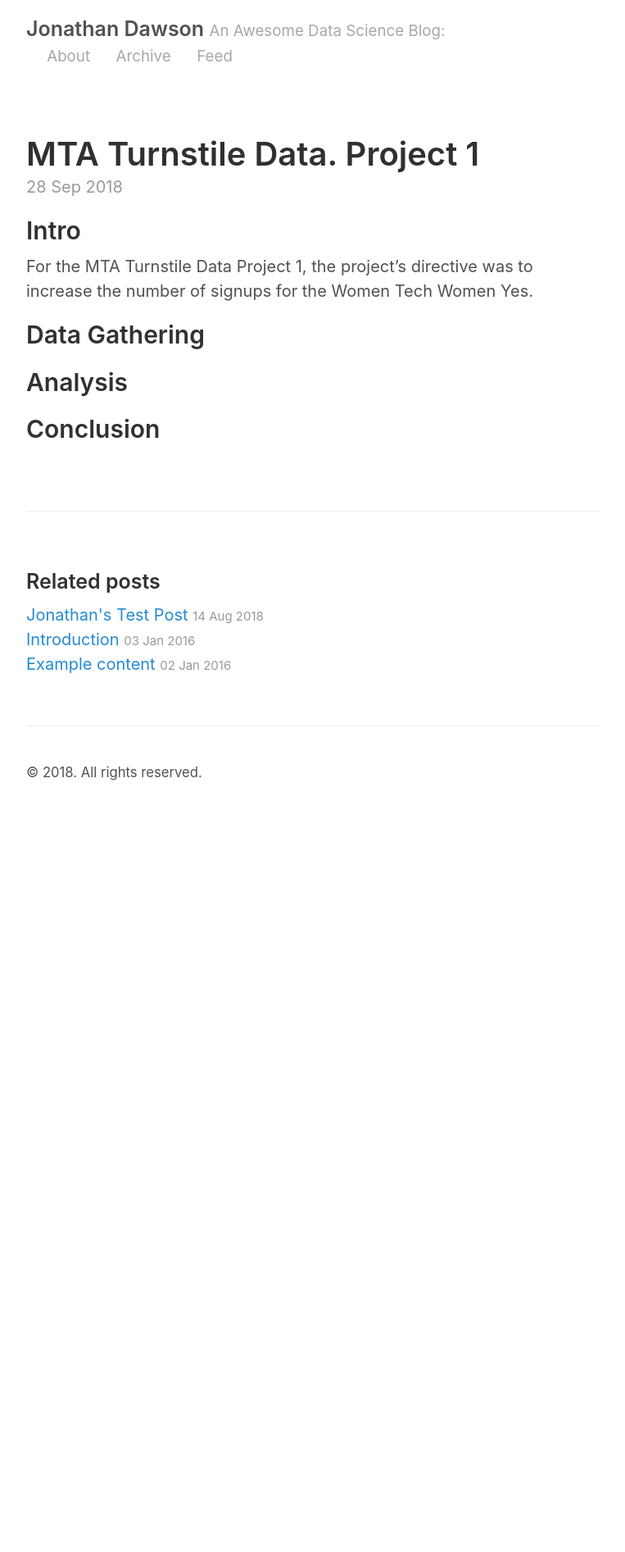
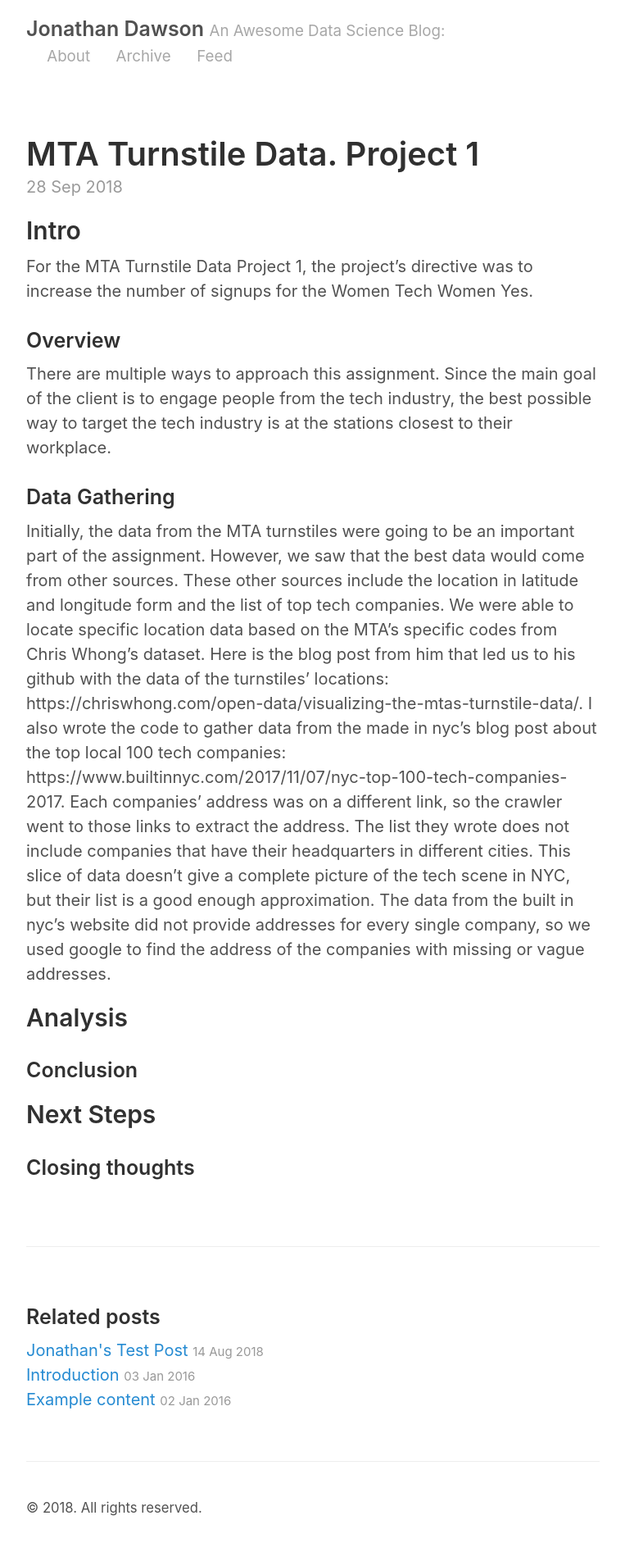
Before and after one commit to jedawson/jedawson.github.io, a Jekyll site: the page built from _posts/2018-09-28-mta-turnstiles.md, in a window 1280 px wide. Shown: the whole page at 82% size, without its empty margins (258-1021 px from the left). Built offline with Jekyll 4.4.1, drawn with Linux system fonts in a browser that asks for light colours; before the commit the page ends 996 px from its top, so only the background shows below that.

Commit message:
update first two paragraphs

```diff
--- a/_posts/2018-09-28-mta-turnstiles.md
+++ b/_posts/2018-09-28-mta-turnstiles.md
@@ -6,8 +6,19 @@ title: MTA Turnstile Data. Project 1
 ## Intro
 For the MTA Turnstile Data Project 1, the project's directive was to increase the number of signups for the Women Tech Women Yes.
 
-## Data Gathering
+### Overview
+There are multiple ways to approach this assignment. Since the main goal of the client is to engage people from the tech industry, the best possible way to target the tech industry is at the stations closest to their workplace.
+
+### Data Gathering
+Initially, the data from the MTA turnstiles were going to be an important part of the assignment.
+However, we saw that the best data would come from other sources. These other sources include the location in latitude and longitude form and the list of top tech companies.
+We were able to locate specific location data based on the MTA's specific codes from Chris Whong's dataset. Here is the blog post from him that led us to his github with the data of the turnstiles' locations: https://chriswhong.com/open-data/visualizing-the-mtas-turnstile-data/.
+I also wrote the code to gather data from the made in nyc's blog post about the top local 100 tech companies: https://www.builtinnyc.com/2017/11/07/nyc-top-100-tech-companies-2017. Each companies' address was on a different link, so the crawler went to those links to extract the address. The list they wrote does not include companies that have their headquarters in different cities. This slice of data doesn't give a complete picture of the tech scene in NYC, but their list is a good enough approximation. The data from the built in nyc's website did not provide addresses for every single company, so we used google to find the address of the companies with missing or vague addresses.
 
 ## Analysis
 
-## Conclusion
+### Conclusion
+
+## Next Steps
+
+### Closing thoughts
```
